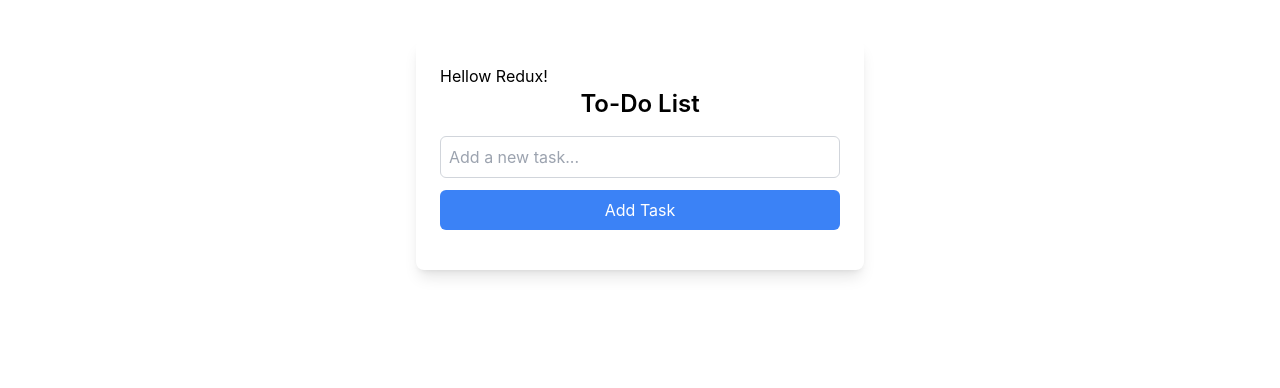
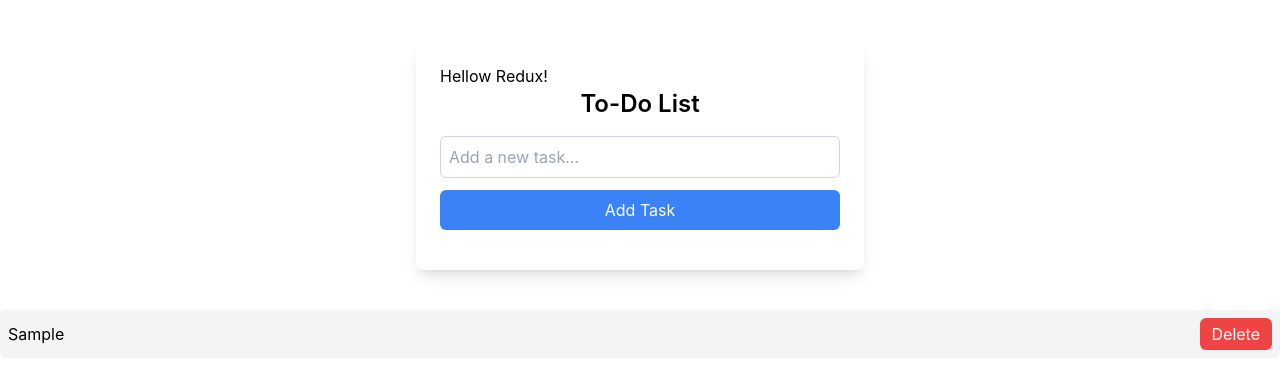
Before and after one commit to AKSHAW6299/ReduxTodoList, a React (Create React App) app: page / in a window 1280 px wide. Both pictures are taken after typing "Sample" into the empty fields and a click on the button "Add Task". Shown: the top 388 px of the page. Built offline with nearby package versions, Linux system fonts and the light colour scheme.

Commit message:
chanegs and bugs

```diff
--- a/src/reducer/todoReducers.js
+++ b/src/reducer/todoReducers.js
@@ -1,5 +1,3 @@
-import { addTodo } from "../actions";
-
 const initialData = {
     anandList: []
 }
--- a/src/views/todo/Todo.jsx
+++ b/src/views/todo/Todo.jsx
@@ -1,14 +1,17 @@
 import React, { useState } from 'react'
 import { addTodo, deleteTodo, removeTodo } from '../../actions/index'
-import { useDispatch } from 'react-redux';
+import { useDispatch, useSelector } from 'react-redux';
+
 
 function Todo() {
 
+  const anandList = useSelector((state) => state.todoReducers.anandList)
+  console.log('Store data :', anandList);
   const dispatch = useDispatch();
 
   const [inputData, setInputData] = useState('')
-  console.log('Input data :', inputData);
 
+  // To get data from store
 
 
 
@@ -35,6 +38,25 @@ function Todo() {
           </button>
         </div>
       </div>
+
+      {/* Display To-Do List */}
+      <ul className="mt-4">
+        {anandList.map((todo) => (
+          <li
+            key={todo.id}
+            className="flex justify-between items-center bg-gray-100 p-2 my-2 rounded-md"
+          >
+            <span>{todo.data}</span>
+            <button
+              onClick={() => dispatch(deleteTodo(inputData))}
+              className="bg-red-500 text-white px-3 py-1 rounded-md hover:bg-red-600"
+            >
+              Delete
+            </button>
+          </li>
+        ))}
+      </ul>
+
     </>
   )
 }
```
